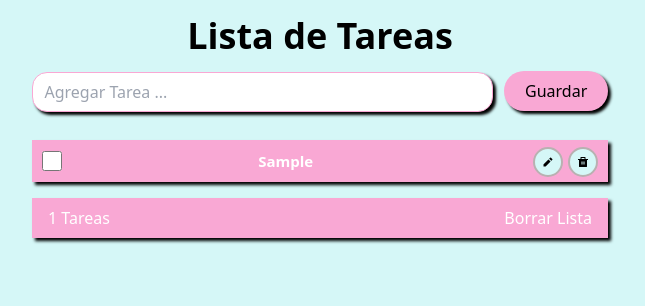
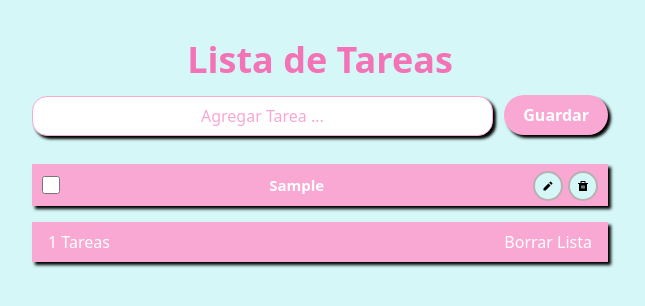
Before and after one commit to caslero/to-do-list, a plain HTML site: page index.html in a window 1280 px wide. Both pictures are taken after typing "Sample" into the empty fields and a click on the button "Guardar". Shown: the whole page, without its empty margins (320-965 px from the left). Drawn offline with nearby package versions, Linux system fonts and the light colour scheme.

Commit message:
Modificamos el input, haciendo que la primera letra escrita fuese mayuscula

```diff
--- a/css/estilos.css
+++ b/css/estilos.css
@@ -2,54 +2,6 @@ body {
     /**background: linear-gradient(to right, #fc5c7d, #6a82fb);*/
     background-color: rgb(213, 247, 247);
 }
-
-
-/** Para centrar el contenedor
-.todo {
-    position: absolute;
-    top: 50%;
-    left: 50%;
-    transform: translate(-50%, -50%);
-    max-width: 400px;
-    width: 100%;
-}*/
-
-
-/** .todo__add
-.todo__add form {
-    margin-bottom: 10px;
-    box-shadow: 3px 3px 5px #494949;
-}*/
-
-/**
-.todo__add input {
-    width: 100%;
-    font-size: 14px;
-    border: none;
-    padding: 10px;
-    background-color: #243763;
-    color: #fff;
-}*/
-
-/** Color del placeholder
-.todo__add input::placeholder {
-    color: #ffff;
-    font-weight: 700;
-}*/
-
-/**
-.todo__add input:focus-visible {
-    outline: none;
-}*/
-
-/**
-.todo__body {
-    background-color: #243763;
-    width: 100%;
-    height: 250px;
-    overflow-y: auto;
-    box-shadow: 3px 3px 5px #494949;
-}*/
 
 /**Contenedor de la imagen*/
 .todo__body .empty {
@@ -101,13 +53,14 @@ body {
 
 .todo__list li input[type="text"] {
     border: none;
-    width: 90%;
+    width: 100%;
     height: 25px;
     font-size: 15px;
     font-weight: 700;
     border-radius: 3px;
     outline: none;
     text-align: center;
+    text-transform:capitalize;
 
 }
 
--- a/index.html
+++ b/index.html
@@ -15,16 +15,16 @@
         <section class="container mx-auto lg:px-28 px-4 lg:max-w-[800px]">
             <div class="todo mb-4">
                 <div class="todo__header">
-                    <h1 class="font-semibold text-4xl text-center my-4">Lista de Tareas</h1>
+                    <h1 class="font-semibold text-4xl text-center text-pink-400 my-4 md:mt-10">Lista de Tareas</h1>
                 </div>
 
                 <div class="todo__add">
                     <form id="js-todo-form">
                         <div  class="mb-5 flex flex-col md:flex-row md:justify-between items-center">
                             <div class="shadow-[3px_3px_3px] md:w-[80%] w-full h-10 flex items-center justify-center bg-white rounded-[15px] border-[1px] border-pink-300 hover:border-pink-500 mb-2">
-                                <input id="input" class="w-[95%] h-8 outline-none" type="text" placeholder="Agregar Tarea ..." required>
+                                <input id="input" class="w-[95%] text-center h-8 outline-none capitalize placeholder:text-pink-300 placeholder:text-center" type="text" placeholder="Agregar Tarea ..." required>
                             </div>
-                            <button class="md:-mt-[10px] shadow-[3px_3px_3px] md:w-[18%] w-48 h-10 bg-pink-300 rounded-[20px] hover:bg-pink-500">Guardar</button>
+                            <button class="md:-mt-[10px] shadow-[3px_3px_3px_black] md:w-[18%] w-48 h-10 bg-pink-300 rounded-[20px] hover:bg-pink-500 text-white font-bold">Guardar</button>
                         </div>
                     </form>
 
--- a/js/main.js
+++ b/js/main.js
@@ -72,8 +72,8 @@ function renderTodoList() {
 
 function renderTodo(todo) {
     //Creamos el todo list usando el pase de todo el objeto
-    let todoList = `<li data-id="${todo.id}" data-status="${todo.status}">
-                        <label for="${todo.id}">
+    let todoList = `<li data-id="${todo.id}" data-status="${todo.status}" class="space-x-4">
+                        <label for="${todo.id}" class="space-x-4">
                             <input type="checkbox" id="${todo.id}" value="${todo.id}" ${todo.status === 'completed' ? 'checked' : null}/>
                             <input class="asa" type="text" value="${todo.task}" readonly >
                         </label>
```
